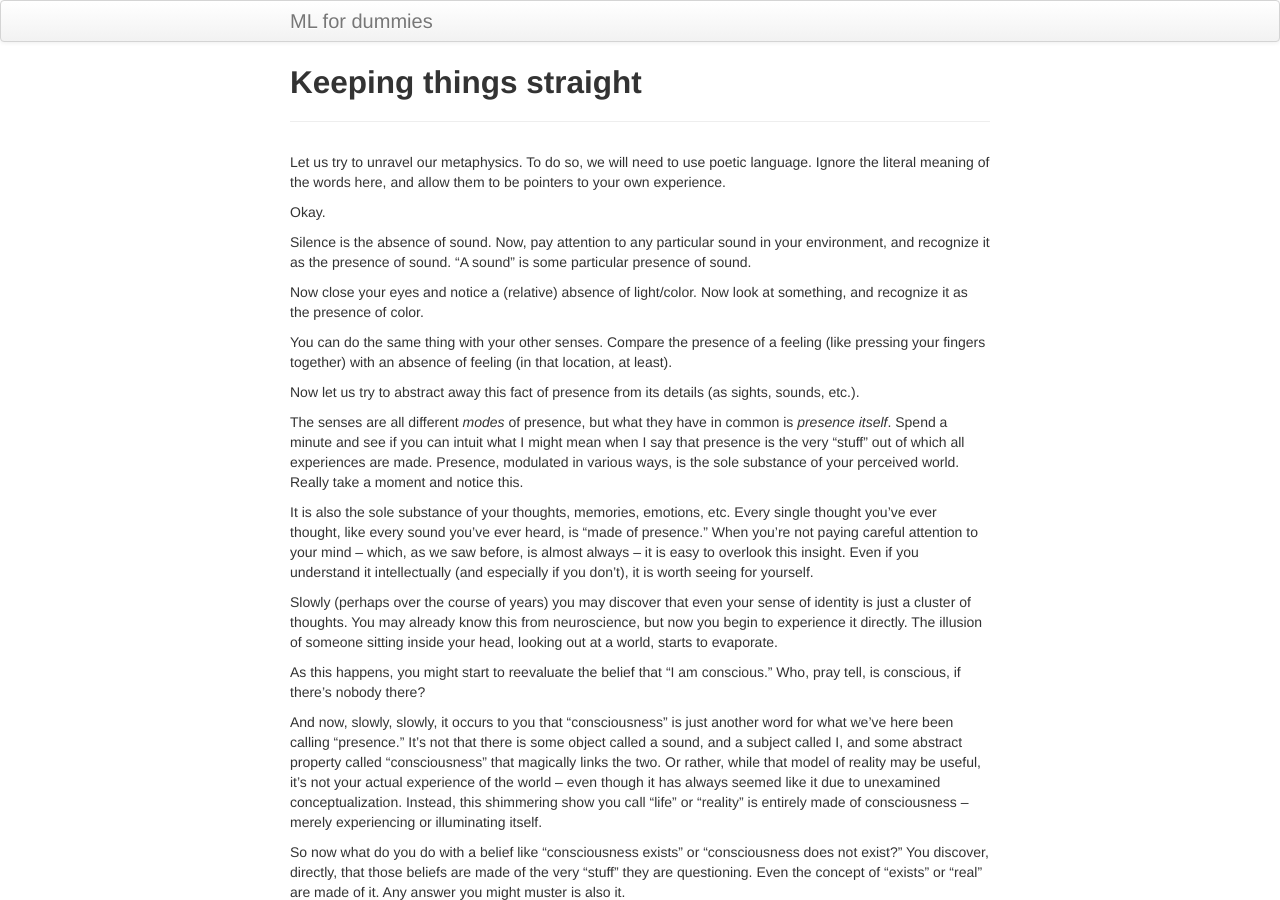
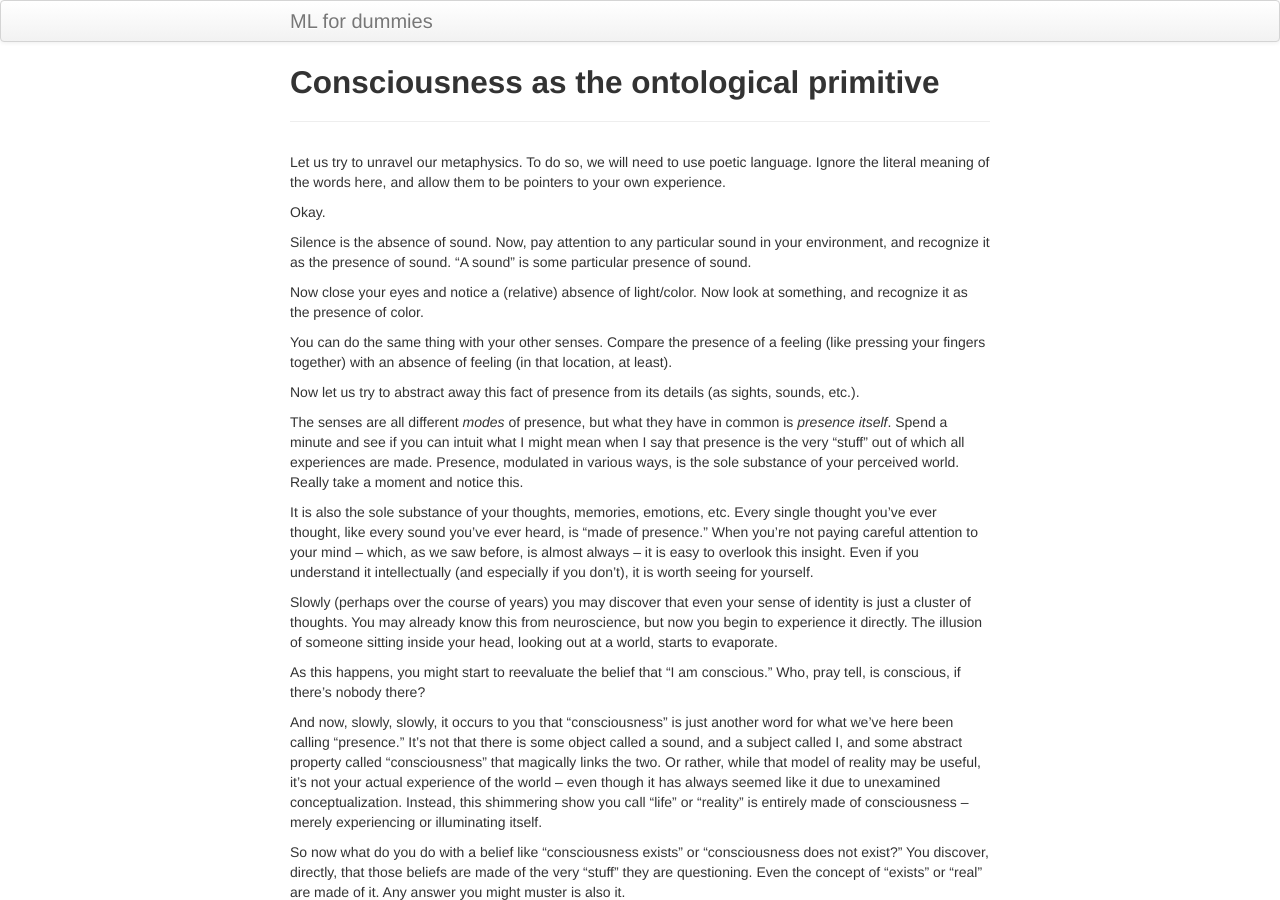
Before and after one commit to monktastic/blog, a Jekyll site: the page built from pages/consciousness.md, in a window 1280 px wide and 900 px high. Built offline with Jekyll 4.4.1, drawn with Linux system fonts in a browser that asks for light colours.

Commit message:
More restructuring

```diff
--- a/pages/consciousness.md
+++ b/pages/consciousness.md
@@ -1,7 +1,7 @@
 ---
 layout: page
-title: Keeping things straight
-description: Learning how to not be confused
+title: Consciousness as the ontological primitive
+description:
 ---
 
 Let us try to unravel our metaphysics. To do so, we will need to use poetic
```
